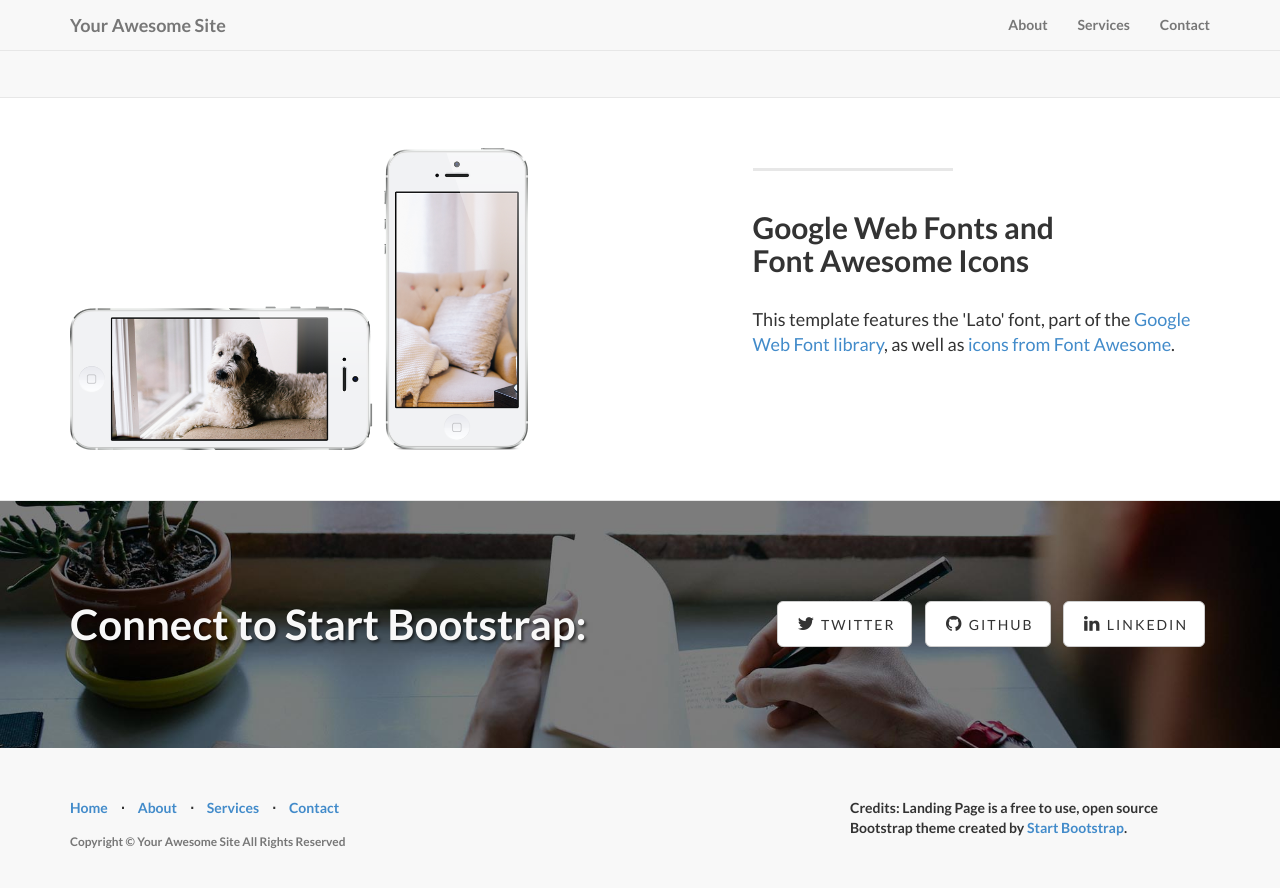
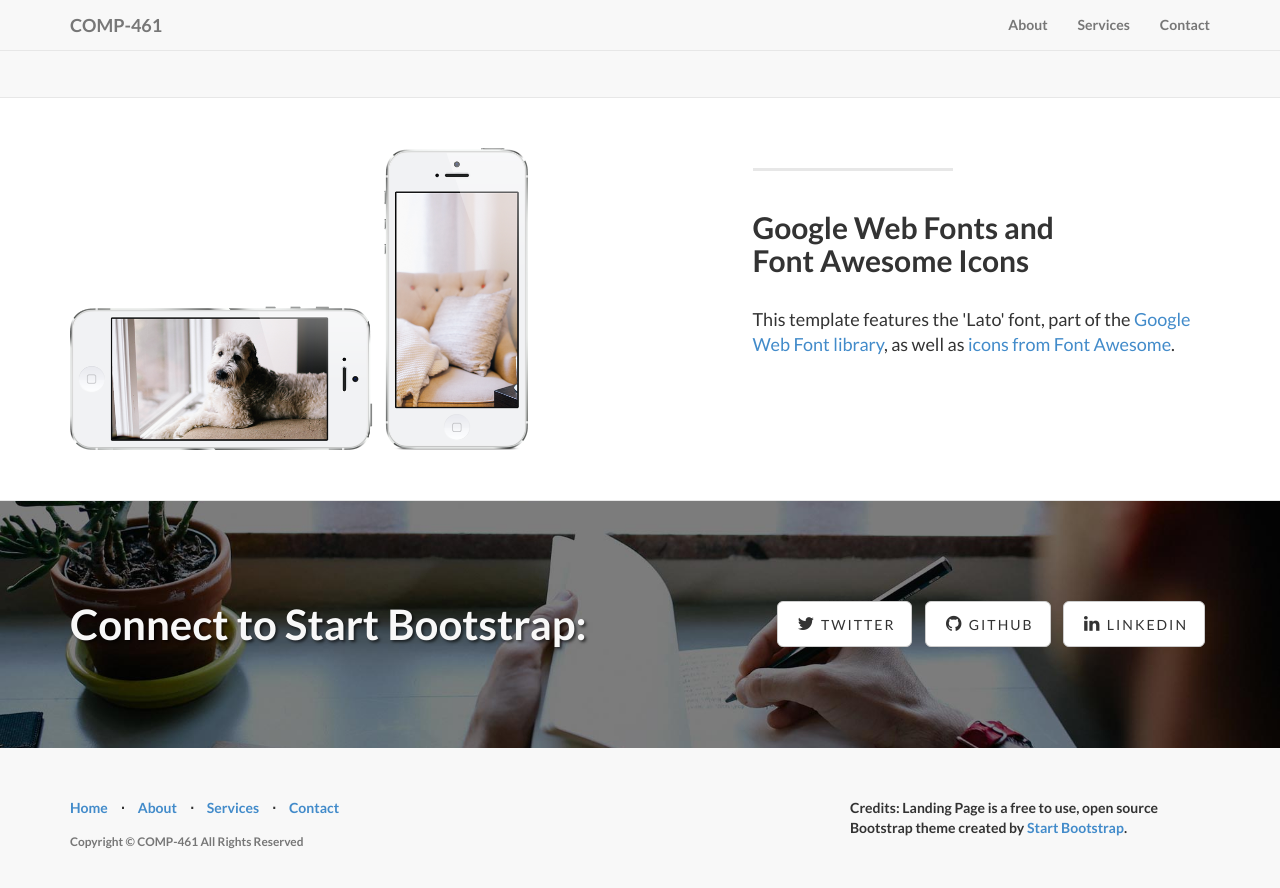
Before and after one commit to gitter-badger/semyonic.github.io, a Jekyll site: the page built from index.html, in a window 1280 px wide and 900 px high, scrolled down 1619 px. Shown: the top 888 px of the window. Built offline with Jekyll 4.4.1, drawn with Linux system fonts in a browser that asks for light colours.

Commit message:
Update _config.yml

```diff
--- a/_config.yml
+++ b/_config.yml
@@ -2,9 +2,9 @@
 #      Main Configs       #
 # ----------------------- #
 
-url: http://yoursite.com
-title: Your Awesome Site
-email: your-email@domain.com
+url: https://semihonay.me
+title: COMP-461
+email: semionay@gmail.com
 description: > # "Write an awesome description for your new site here.
   You can edit this line in _config.yml. It will appear in your document
   head meta (for Google search results) and in your feed.xml site
@@ -24,8 +24,8 @@
 
 social:
   - title: twitter
-    url: https://twitter.com/SBootstrap
+    url: https://twitter.com/semyonic
   - title: github
-    url: https://github.com/IronSummitMedia/startbootstrap
+    url: https://github.com/Semyonic
   - title: linkedin
-    url:
+    url: http://tr.linkedin.com/pub/semih-onay/93/298/267/
```
